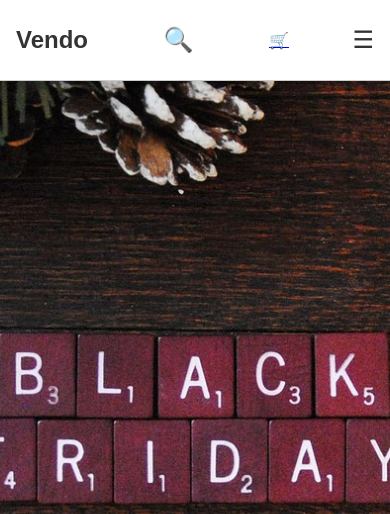
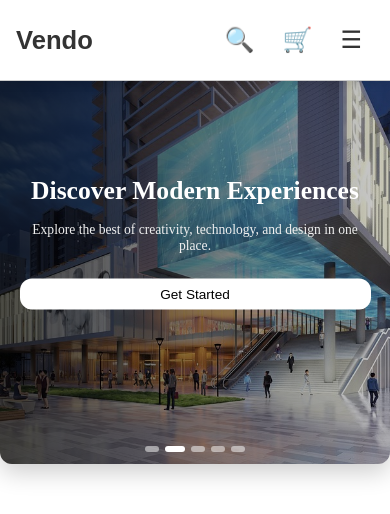
Before and after one commit to Perpetualisi/MyEcommerce, a React (Vite) app: page / in a window 390 px wide. Shown: the top 514 px of the page. Built offline with nearby package versions, Linux system fonts and the light colour scheme; no server answers; the database is empty.

Commit message:
Update Hero and Navbar components styling and functionality

```diff
--- a/src/Components/Hero/Hero.css
+++ b/src/Components/Hero/Hero.css
@@ -1,8 +1,10 @@
 .hero-banner {
+  position: relative;
   width: 100%;
-    height: 100svh;
-    position: relative;
+  height: 80vh;
   overflow: hidden;
+  border-radius: 20px;
+  box-shadow: 0 8px 25px rgba(0, 0, 0, 0.2);
 }
 
 .hero-image {
@@ -13,18 +15,168 @@
   height: 100%;
   object-fit: cover;
   opacity: 0;
-    transition: opacity 1s ease-in-out;
-    z-index: 0;
+  transform: scale(1.05);
+  transition: opacity 1.2s ease, transform 1.2s ease;
 }
 
 .hero-image.active {
   opacity: 1;
+  transform: scale(1);
   z-index: 1;
 }
 
+/* Overlay */
+.overlay {
+  position: absolute;
+  inset: 0;
+  background: linear-gradient(to right, rgba(0, 0, 0, 0.7), rgba(0, 0, 0, 0.2));
+  z-index: 2;
+}
 
+/* Content */
+.hero-content {
+  position: absolute;
+  top: 50%;
+  left: 10%;
+  transform: translateY(-50%);
+  color: #fff;
+  z-index: 3;
+  max-width: 600px;
+}
+
+.hero-content h1 {
+  font-size: 3rem;
+  font-weight: bold;
+  margin-bottom: 15px;
+  line-height: 1.2;
+}
+
+.hero-content p {
+  font-size: 1.2rem;
+  margin-bottom: 25px;
+  color: #f0f0f0;
+}
+
+.hero-content button {
+  padding: 12px 28px;
+  background: #fff;
+  color: #000;
+  border: none;
+  border-radius: 12px;
+  font-size: 1rem;
+  cursor: pointer;
+  transition: background 0.3s ease;
+}
+
+.hero-content button:hover {
+  background: #ddd;
+}
+
+/* Indicators */
+.indicators {
+  position: absolute;
+  bottom: 20px;
+  left: 50%;
+  transform: translateX(-50%);
+  display: flex;
+  gap: 8px;
+  z-index: 4;
+}
+
+.dot {
+  width: 20px;
+  height: 8px;
+  border-radius: 4px;
+  background: rgba(255, 255, 255, 0.5);
+  transition: all 0.4s ease;
+}
+
+.dot.active {
+  background: #fff;
+  width: 28px;
+}
+
+/* -------------------- */
+/* Responsive Styling   */
+/* -------------------- */
+
+/* Tablets */
+@media (max-width: 1024px) {
+  .hero-banner {
+    height: 70vh;
+  }
+
+  .hero-content h1 {
+    font-size: 2.5rem;
+  }
+
+  .hero-content p {
+    font-size: 1rem;
+  }
+
+  .hero-content button {
+    padding: 10px 22px;
+    font-size: 0.95rem;
+  }
+}
+
+/* Mobile Phones */
 @media (max-width: 768px) {
   .hero-banner {
-      height: 100dvh;
+    height: 65vh;
+    border-radius: 12px;
+  }
+
+  .hero-content {
+    left: 5%;
+    max-width: 90%;
+    text-align: center;
+  }
+
+  .hero-content h1 {
+    font-size: 2rem;
+  }
+
+  .hero-content p {
+    font-size: 0.95rem;
+  }
+
+  .hero-content button {
+    font-size: 0.9rem;
+    padding: 10px 20px;
+  }
+
+  .indicators {
+    bottom: 12px;
+    gap: 6px;
+  }
+
+  .dot {
+    width: 14px;
+    height: 6px;
+  }
+
+  .dot.active {
+    width: 20px;
   }
 }
+
+/* Small Phones */
+@media (max-width: 480px) {
+  .hero-banner {
+    height: 55vh;
+  }
+
+  .hero-content h1 {
+    font-size: 1.6rem;
+  }
+
+  .hero-content p {
+    font-size: 0.85rem;
+  }
+
+  .hero-content button {
+    padding: 8px 18px;
+    font-size: 0.85rem;
+  }
+}
--- a/src/Components/Hero/Hero.jsx
+++ b/src/Components/Hero/Hero.jsx
@@ -1,14 +1,13 @@
-import React, { useEffect, useState } from 'react';
-import './Hero.css';
+import React, { useEffect, useState } from "react";
+import { Link } from "react-router-dom";   // ✅ Import Link
+import "./Hero.css";
 
 const images = [
-  '/banner1.jpg',
-  '/banner2.jpg',
-  '/banner3.jpg',
-  '/banner4.jpg',
-  '/banner5.jpg',
-  '/banner6.jpg',
-  '/banner7.jpg',
+  "/banner2.jpg",
+  "/banner3.jpg",
+  "/banner4.jpg",
+  "/banner5.jpg",
+  "/banner6.jpg",
 ];
 
 const Hero = () => {
@@ -17,20 +16,43 @@ const Hero = () => {
   useEffect(() => {
     const interval = setInterval(() => {
       setCurrentImage((prev) => (prev + 1) % images.length);
-    }, 4000);
+    }, 5000); // Change every 5 seconds
     return () => clearInterval(interval);
   }, []);
 
   return (
     <section className="hero-banner">
+      {/* Background Images */}
       {images.map((img, index) => (
         <img
           key={index}
           src={img}
-          className={`hero-image ${index === currentImage ? 'active' : ''}`}
-          alt=""
+          className={`hero-image ${index === currentImage ? "active" : ""}`}
+          alt={`Hero Banner ${index + 1}`}
         />
       ))}
+
+      {/* Overlay */}
+      <div className="overlay"></div>
+
+      {/* Content */}
+      <div className="hero-content">
+        <h1>Discover Modern Experiences</h1>
+        <p>Explore the best of creativity, technology, and design in one place.</p>
+        <Link to="/offers">
+          <button className="hero-btn">Get Started</button>
+        </Link>
+      </div>
+
+      {/* Indicators */}
+      <div className="indicators">
+        {images.map((_, i) => (
+          <span
+            key={i}
+            className={`dot ${i === currentImage ? "active" : ""}`}
+          ></span>
+        ))}
+      </div>
     </section>
   );
 };
--- a/src/Components/Navbar/Navbar.css
+++ b/src/Components/Navbar/Navbar.css
@@ -1,7 +1,7 @@
 .navbar {
   display: flex;
+  justify-content: space-between;
   align-items: center;
-  justify-content: space-between;
   padding: 1rem;
   background: #fff;
   border-bottom: 1px solid #ccc;
@@ -12,61 +12,34 @@
   z-index: 1000;
   box-shadow: 0 4px 8px rgba(0, 0, 0, 0.1);
 }
-.account-dropdown {
-  position: absolute;
-  top: 100%;
-  right: 0;
-  background: white;
-  border: 1px solid #ccc;
-  border-radius: 6px;
-  padding: 0.5rem 1rem;
-  box-shadow: 0 4px 8px rgba(0, 0, 0, 0.1);
-  z-index: 10;
-  list-style: none;
-  width: 150px;
+
+.navbar-logo {
+  font-size: 1.6rem;
+  font-weight: bold;
+  color: #333;
+  text-decoration: none;
 }
 
-.account-dropdown li {
-  margin: 0.5rem 0;
-}
-
-.account-dropdown a {
-  text-decoration: none;
-  color: #333;
-  transition: color 0.2s;
-  font-size: 0.95rem;
-  display: block;
-}
-
-.account-dropdown a:hover {
-  color: #007bff;
-}
-
-
-.navbar-left {
+.navbar-icons {
   display: flex;
   align-items: center;
   gap: 1rem;
 }
 
-.navbar-logo a {
+.search-btn,
+.menu-icon {
   font-size: 1.5rem;
-  font-weight: bold;
-  text-decoration: none;
+  background: none;
+  border: none;
   color: #333;
+  cursor: pointer;
 }
 
-.navbar-search button,
-.navbar-menu-icon {
-  background: transparent;
-  border: none;
+.cart-link {
+  position: relative;
   font-size: 1.5rem;
-  cursor: pointer;
   color: #333;
-}
-
-.navbar-cart {
-  position: relative;
+  text-decoration: none;
 }
 
 .cart-count {
@@ -80,23 +53,18 @@
   font-size: 0.75rem;
 }
 
-.navbar-menu-icon {
-  font-size: 1.5rem;
-  cursor: pointer;
-}
-
 .navbar-links {
   position: absolute;
   top: 100%;
   left: 0;
   right: 0;
-  background: white;
+  background: #fff;
+  display: flex;
   flex-direction: column;
-  display: flex;
   gap: 1rem;
   padding: 1rem;
   border-top: 1px solid #ccc;
-  z-index: 5;
+  z-index: 999;
 }
 
 .navbar-links li {
@@ -104,95 +72,105 @@
 }
 
 .navbar-links a {
+  color: #333;
+  text-decoration: none;
+  font-size: 1rem;
+}
+
+.navbar-account {
+  position: relative;
+}
+
+.account-dropdown {
+  position: absolute;
+  top: 100%;
+  right: 0;
+  background: #fff;
+  border: 1px solid #ccc;
+  border-radius: 6px;
+  padding: 0.5rem;
+  box-shadow: 0 4px 8px rgba(0, 0, 0, 0.1);
+  list-style: none;
+  width: 150px;
+}
+
+.account-dropdown li {
+  margin: 0.5rem 0;
+}
+
+.account-dropdown a {
   text-decoration: none;
   color: #333;
+  font-size: 0.95rem;
 }
 
-.navbar-account .account-dropdown {
-  margin-top: 0.5rem;
-  background: #f9f9f9;
-  border: 1px solid #ccc;
-  padding: 0.5rem;
+.account-dropdown a:hover {
+  color: #007bff;
 }
 
+/* Search Overlay */
 .search-overlay {
   position: fixed;
-  top: 0;
-  left: 0;
-  right: 0;
-  bottom: 0;
-  background-color: rgba(0, 0, 0, 0.5);
+  inset: 0;
+  background-color: rgba(0, 0, 0, 0.6);
   display: flex;
   justify-content: center;
   align-items: center;
-  z-index: 1000;
+  z-index: 2000;
 }
 
 .search-container {
-  position: relative;
-  background-color: white;
-  padding: 80px 20px;
-  width: 50%;
+  background: #fff;
+  padding: 2rem 1rem;
+  border-radius: 8px;
+  width: 90%;
   max-width: 500px;
-  border-radius: 8px;
+  text-align: center;
+}
+
+.search-container form {
   display: flex;
   flex-direction: column;
   align-items: center;
-  margin-top: 10px;
-
-  box-shadow: 0 4px 8px rgba(0, 0, 0, 0.2);
 }
 
 .search-container input {
-  width: 70%;
-  padding: 12px 50px 12px 12px;
+  width: 80%;
+  padding: 12px;
   font-size: 16px;
   border: 1px solid #ccc;
   border-radius: 4px;
-  margin-bottom: 10px;
+  margin-bottom: 1rem;
 }
 
 .search-container button {
-  background-color: transparent;
+  font-size: 1rem;
+  background: none;
   border: none;
-  font-size: 18px;
   cursor: pointer;
 }
 
 .cancel-search {
-  position: absolute;
-  top: 50px;
-  width: 50%;
-  transform: translateY(-50%);
-  background: transparent;
+  margin-top: 0.5rem;
+  background: none;
   border: none;
-  font-size: 18px;
   color: #333;
+  font-weight: bold;
   cursor: pointer;
-  font-weight: bold;
-  transition: color 0.3s;
-  z-index: 2;
 }
 
 .cancel-search:hover {
   color: #ff4d4d;
 }
 
-.search-container input::placeholder {
-  padding-right: 40px;
-}
-
 @media (min-width: 768px) {
   .navbar-links {
-    position: absolute;
-    top: 100%;
+    width: 250px;
+    right: 1rem;
     left: auto;
-    right: 1rem;
-    width: 250px;
   }
 
   .search-container input {
     width: 60%;
   }
-
 }
--- a/src/Components/Navbar/Navbar.jsx
+++ b/src/Components/Navbar/Navbar.jsx
@@ -9,14 +9,6 @@ const Navbar = ({ cartItemCount }) => {
   const [isSearchOpen, setIsSearchOpen] = useState(false);
   const navigate = useNavigate();
 
-  const toggleMenu = () => setIsMenuOpen(!isMenuOpen);
-  const toggleAccountMenu = () => setIsAccountMenuOpen(!isAccountMenuOpen);
-  const handleSearchChange = (e) => setSearchQuery(e.target.value);
-  const handleLinkClick = () => {
-    setIsMenuOpen(false);
-    setIsAccountMenuOpen(false);
-  };
-
   const handleSearchSubmit = (e) => {
     e.preventDefault();
     if (searchQuery.trim()) {
@@ -25,43 +17,44 @@ const Navbar = ({ cartItemCount }) => {
     }
   };
 
+  const closeMenus = () => {
+    setIsMenuOpen(false);
+    setIsAccountMenuOpen(false);
+  };
+
   return (
     <nav className="navbar">
       <div className="navbar-left">
-        <div className="navbar-logo">
-          <Link to="/" onClick={handleLinkClick}>Vendo</Link>
-        </div>
+        <Link to="/" className="navbar-logo" onClick={closeMenus}>Vendo</Link>
       </div>
 
-      <div className="navbar-search">
-        <button onClick={() => setIsSearchOpen(true)}>🔍</button>
-      </div>
+      <div className="navbar-icons">
+        <button className="search-btn" onClick={() => setIsSearchOpen(true)}>🔍</button>
 
-      <div className="navbar-cart">
-        <Link to="/cart" onClick={handleLinkClick}>
+        <Link to="/cart" className="cart-link" onClick={closeMenus}>
           🛒
           {cartItemCount > 0 && <span className="cart-count">{cartItemCount}</span>}
         </Link>
-      </div>
 
-      <div className="navbar-menu-icon" onClick={toggleMenu}>
-        {isMenuOpen ? '❌' : '☰'}
+        <button className="menu-icon" onClick={() => setIsMenuOpen(!isMenuOpen)}>
+          {isMenuOpen ? '❌' : '☰'}
+        </button>
       </div>
 
       {isMenuOpen && (
         <ul className="navbar-links">
-          <li><Link to="/" onClick={handleLinkClick}>Home</Link></li>
-          <li><Link to="/featured" onClick={handleLinkClick}>Featured Products</Link></li>
-          <li><Link to="/offers" onClick={handleLinkClick}>Special Offers</Link></li>
-          <li><Link to="/categories" onClick={handleLinkClick}>Shop</Link></li>
-          <li><Link to="/about" onClick={handleLinkClick}>About</Link></li>
-          <li><Link to="/contact" onClick={handleLinkClick}>Contact</Link></li>
+          <li><Link to="/" onClick={closeMenus}>Home</Link></li>
+          <li><Link to="/featured" onClick={closeMenus}>Featured</Link></li>
+          <li><Link to="/offers" onClick={closeMenus}>Offers</Link></li>
+          <li><Link to="/categories" onClick={closeMenus}>Shop</Link></li>
+          <li><Link to="/about" onClick={closeMenus}>About</Link></li>
+          <li><Link to="/contact" onClick={closeMenus}>Contact</Link></li>
           <li className="navbar-account">
-            <button onClick={toggleAccountMenu}>Account</button>
+            <button onClick={() => setIsAccountMenuOpen(!isAccountMenuOpen)}>Account</button>
             {isAccountMenuOpen && (
               <ul className="account-dropdown">
-                <li><Link to="/login" onClick={handleLinkClick}>Login</Link></li>
-                <li><Link to="/signup" onClick={handleLinkClick}>Sign Up</Link></li>
+                <li><Link to="/login" onClick={closeMenus}>Login</Link></li>
+                <li><Link to="/signup" onClick={closeMenus}>Sign Up</Link></li>
               </ul>
             )}
           </li>
@@ -75,7 +68,7 @@ const Navbar = ({ cartItemCount }) => {
               <input
                 type="text"
                 value={searchQuery}
-                onChange={handleSearchChange}
+                onChange={(e) => setSearchQuery(e.target.value)}
                 placeholder="Search for products..."
                 autoFocus
               />
```
Lines whose indentation alone changed are shown as unchanged.
